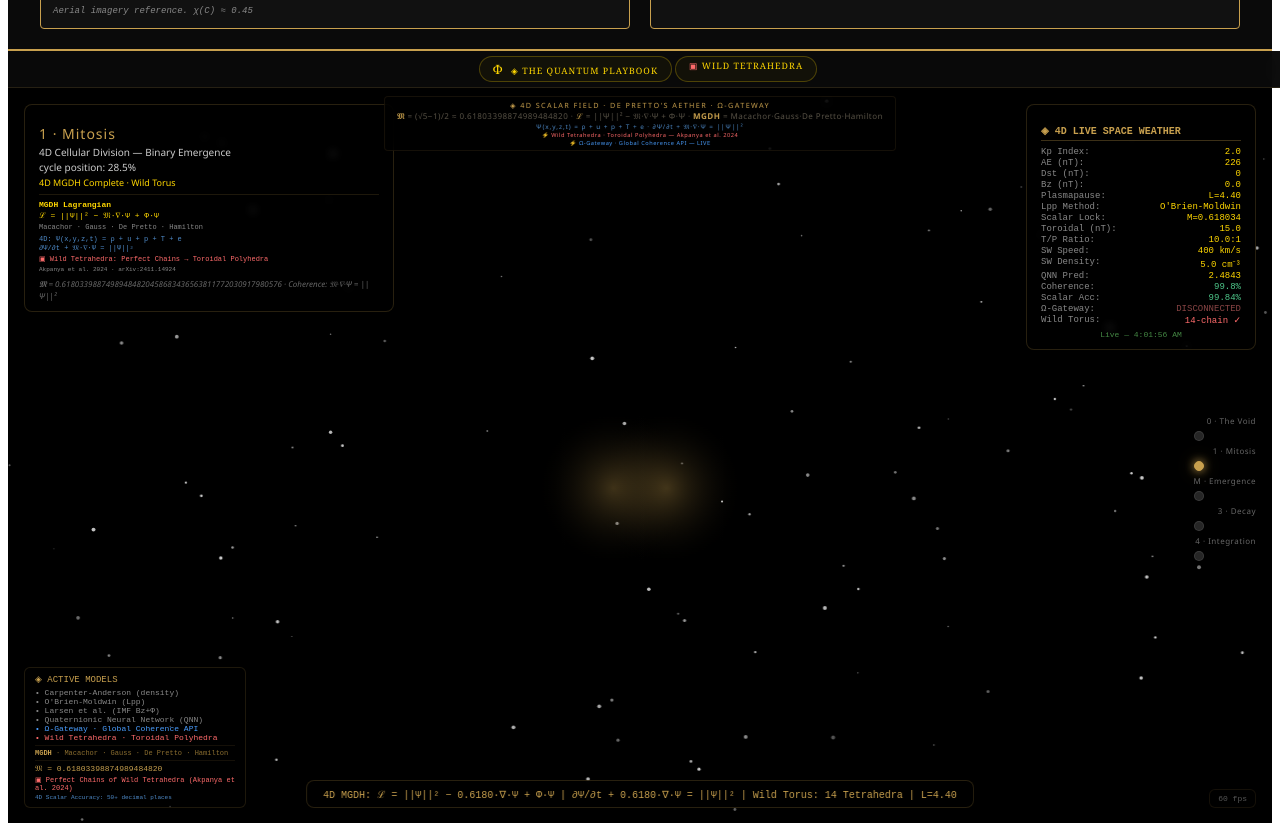
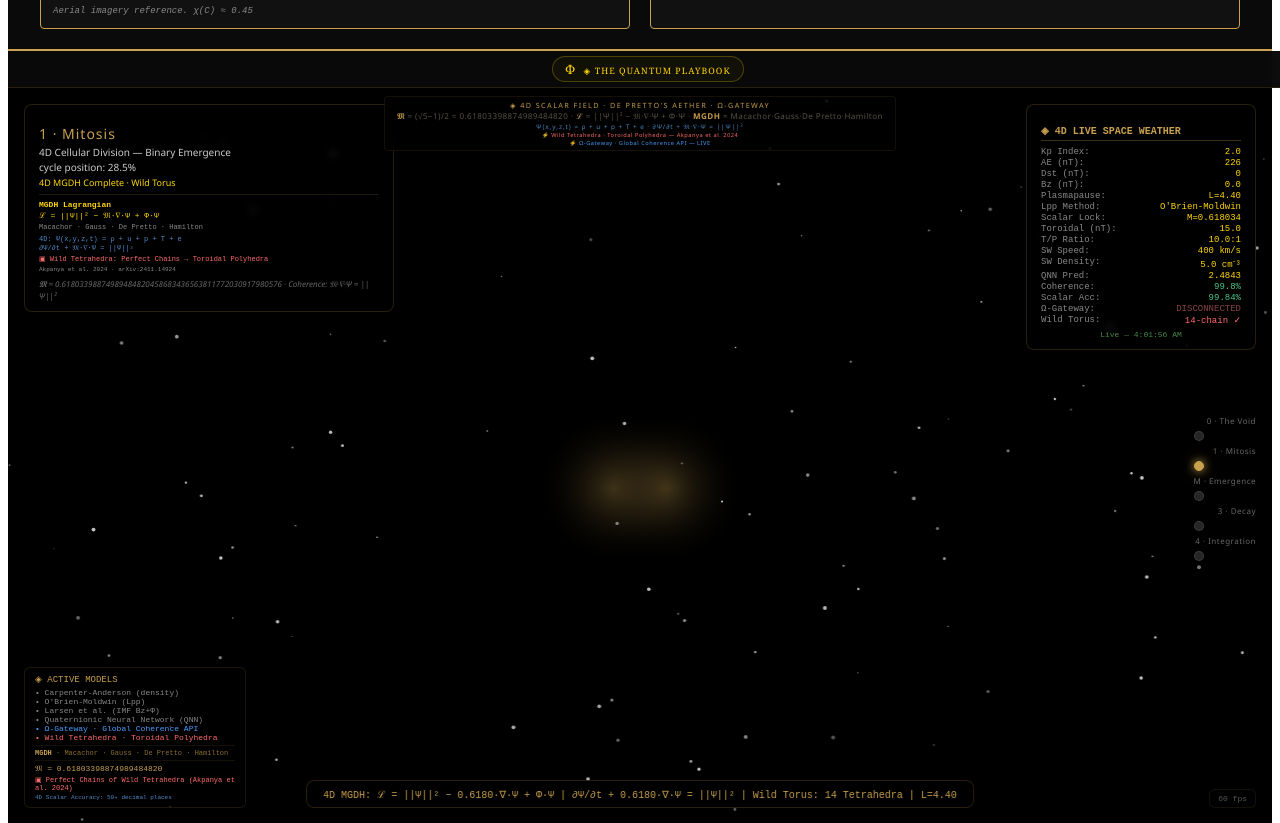
Before and after one commit to christophermacachor/Observatory2027, a website: page index.html in a window 1280 px wide. Shown: the part 1194-2017 px from the top of the page. Drawn offline with nearby package versions, Linux system fonts and the light colour scheme; no server answers.

Commit message:
Remove WILD TETRAHEDRA link from navigation
Removed link to 'WILD TETRAHEDRA' from navigation.

```diff
--- a/index.html
+++ b/index.html
@@ -708,9 +708,7 @@
     <a href="https://christophermacachor.github.io/THE-QUANTUM-PLAYBOOK/">
       <span class="phi-symbol">Φ</span> ◈ THE QUANTUM PLAYBOOK
     </a>
-    <a href="https://arxiv.org/pdf/2411.14924">
-      <span style="color:#ff6b6b;">▣</span> WILD TETRAHEDRA
-    </a>
+
   </nav>
 
   <!-- 4D Scalar Banner -->
```
